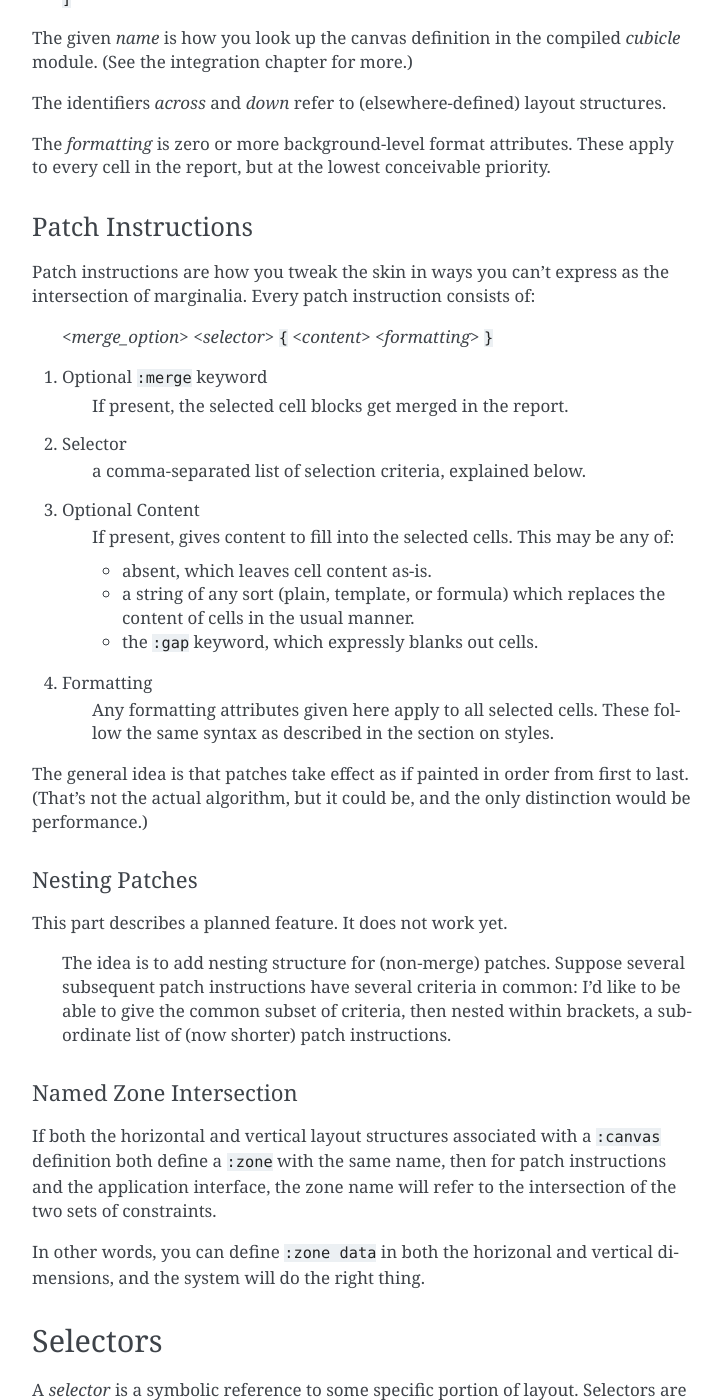
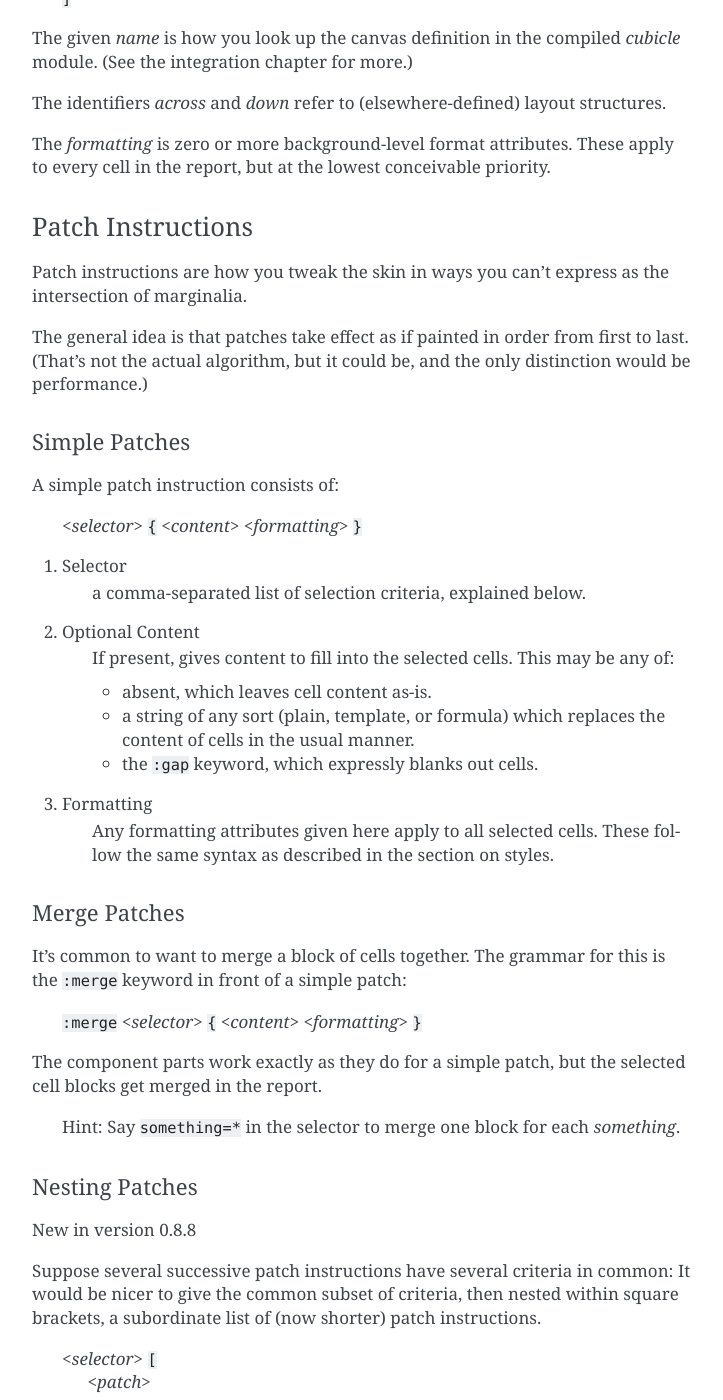
Before and after one commit to kjosib/glowing-chainsaw, a Sphinx documentation site: the page built from docs/source/language.rst, in a window 1280 px wide and 1400 px high, scrolled down 10487 px. Shown: the whole window, without its empty margins (388-1111 px from the left). Built offline with Sphinx 7.4.7, drawn with Linux system fonts in a browser that asks for light colours; some of the changed text lies outside the part shown.

Commit message:
Document nested patches

```diff
--- a/docs/source/language.rst
+++ b/docs/source/language.rst
@@ -536,13 +536,18 @@ Patch Instructions
 ^^^^^^^^^^^^^^^^^^^^^^^^^^^^^^^^
 
 Patch instructions are how you tweak the skin in ways you can't
-express as the intersection of marginalia. Every
-patch instruction consists of:
+express as the intersection of marginalia.
 
-	| *<merge_option> <selector>* :code:`{` *<content> <formatting>* :code:`}`
+The general idea is that patches take effect as if painted in order
+from first to last. (That's not the actual algorithm, but it could be,
+and the only distinction would be performance.)
 
-#. Optional :code:`:merge` keyword
-	If present, the selected cell blocks get merged in the report.
+Simple Patches
+.....................
+
+A simple patch instruction consists of:
+
+	| *<selector>* :code:`{` *<content> <formatting>* :code:`}`
 
 #. Selector
 	a comma-separated list of selection criteria, explained below.
@@ -560,31 +565,40 @@ patch instruction consists of:
 	Any formatting attributes given here apply to all selected cells.
 	These follow the same syntax as described in the section on styles.
 
-The general idea is that patches take effect as if painted in order
-from first to last. (That's not the actual algorithm, but it could be,
-and the only distinction would be performance.)
+
+Merge Patches
+..........................
+
+It's common to want to merge a block of cells together. The grammar
+for this is the :code:`:merge` keyword in front of a simple patch:
+
+	| :code:`:merge` *<selector>* :code:`{` *<content> <formatting>* :code:`}`
+
+The component parts work exactly as they do for a simple patch,
+but the selected cell blocks get merged in the report.
+
+	Hint: Say :code:`something=*` in the selector
+	to merge one block for each *something*.
 
 Nesting Patches
 ................................
 
-This part describes a planned feature. It does not work yet.
+New in version 0.8.8
 
-	The idea is to add nesting structure for (non-merge) patches.
-	Suppose several subsequent patch instructions have several
-	criteria in common: I'd like to be able to give the common
-	subset of criteria, then nested within brackets, a subordinate
-	list of (now shorter) patch instructions.
+Suppose several successive patch instructions have several
+criteria in common: It would be nicer to give the common
+subset of criteria, then nested within square brackets, a
+subordinate list of (now shorter) patch instructions.
 
-Named Zone Intersection
-................................
+	| *<selector>* :code:`[`
+	|   *<patch>*
+	|   ...
+	|   *<patch>*
+	| :code:`]`
 
-If both the horizontal and vertical layout structures associated with
-a :code:`:canvas` definition both define a :code:`:zone` with the same
-name, then for patch instructions and the application interface, the
-zone name will refer to the intersection of the two sets of constraints.
-
-In other words, you can define :code:`:zone data` in both the horizonal
-and vertical dimensions, and the system will do the right thing.
+To that end, this grammar pattern has been added and made to
+work recursively: you can nest selector contexts as deep as
+you like, although at some point you run out of things to specify.
 
 Selectors
 -------------------------------------------
@@ -632,9 +646,13 @@ layout structure. For example, :code:`~hours` would
 refer to a route called "hours", and stand in for all
 appropriate criteria to select that portion of layout.
 
-	At the moment zone references only work properly within
-	patch-instructions. The plan is to make them also work inside
-	layout definitions, but this may be another few days.
+	Note Regarding Zone Intersections:
+
+	If both the horizontal and vertical layout structures associated with
+	a :code:`:canvas` definition both define a :code:`:zone` with the same
+	name, then the zone name will refer to the intersection of the two
+	sets of constraints -- even within formulas defined as part of
+	layout marginalia.
 
 Static Predicates
 .....................
```
